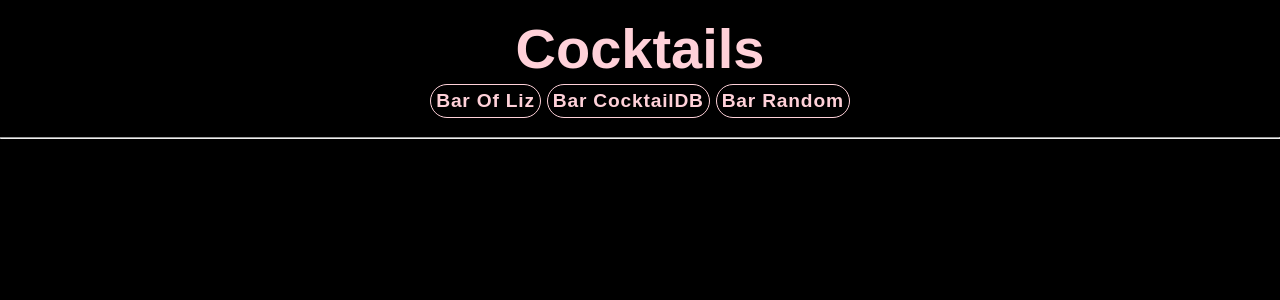
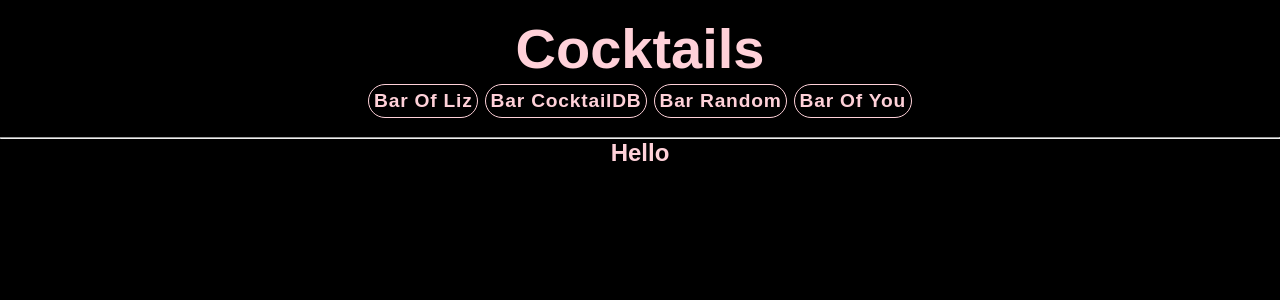
Before and after one commit to ESedrak/cocktail-list, a React (Create React App) app: page /You in a window 1280 px wide. Shown: the top 300 px of the page. Built offline with nearby package versions, Linux system fonts and the light colour scheme; a web font is replaced by a local one.

Commit message:
start of bar of you

```diff
--- a/src/App.css
+++ b/src/App.css
@@ -11,7 +11,7 @@
 
 /* Nav Link*/
 .App-nav {
-	max-width: 27rem;
+	max-width: 35rem;
 	margin: 0 auto;
 	font-size: 1.2rem;
 	display: inline-block;
@@ -45,5 +45,6 @@
 	.App-nav {
 		padding-top: 1.2rem;
 		font-size: 1rem;
+		max-width: 27rem;
 	}
 }
--- a/src/App.js
+++ b/src/App.js
@@ -4,6 +4,7 @@ import { BrowserRouter as Router, Routes, Route, Link } from "react-router-dom";
 import LizCocktails from "./components/barOfLiz/LizCocktails";
 import CocktailDb from "./components/barOfCocktailDb/CocktailDb";
 import Random from "./components/barOfRandom/Random";
+import You from "./components/barOfYou/You";
 
 function App() {
 	return (
@@ -21,6 +22,9 @@ function App() {
 						<Link to="/random" className="App-link">
 							Bar Random
 						</Link>
+						<Link to="/You" className="App-link">
+							Bar Of You
+						</Link>
 					</nav>
 					<hr />
 				</header>
@@ -30,6 +34,7 @@ function App() {
 					<Route exact path="/" element={<LizCocktails />} />
 					<Route path="/CocktailDb" element={<CocktailDb />} />
 					<Route path="/random" element={<Random />} />
+					<Route path="/You" element={<You />} />
 				</Routes>
 			</div>
 		</Router>
--- /dev/null
+++ b/src/components/barOfYou/You.js
@@ -0,0 +1,9 @@
+function You() {
+	return (
+		<div>
+			<h2>Hello</h2>
+		</div>
+	);
+}
+
+export default You;
```
